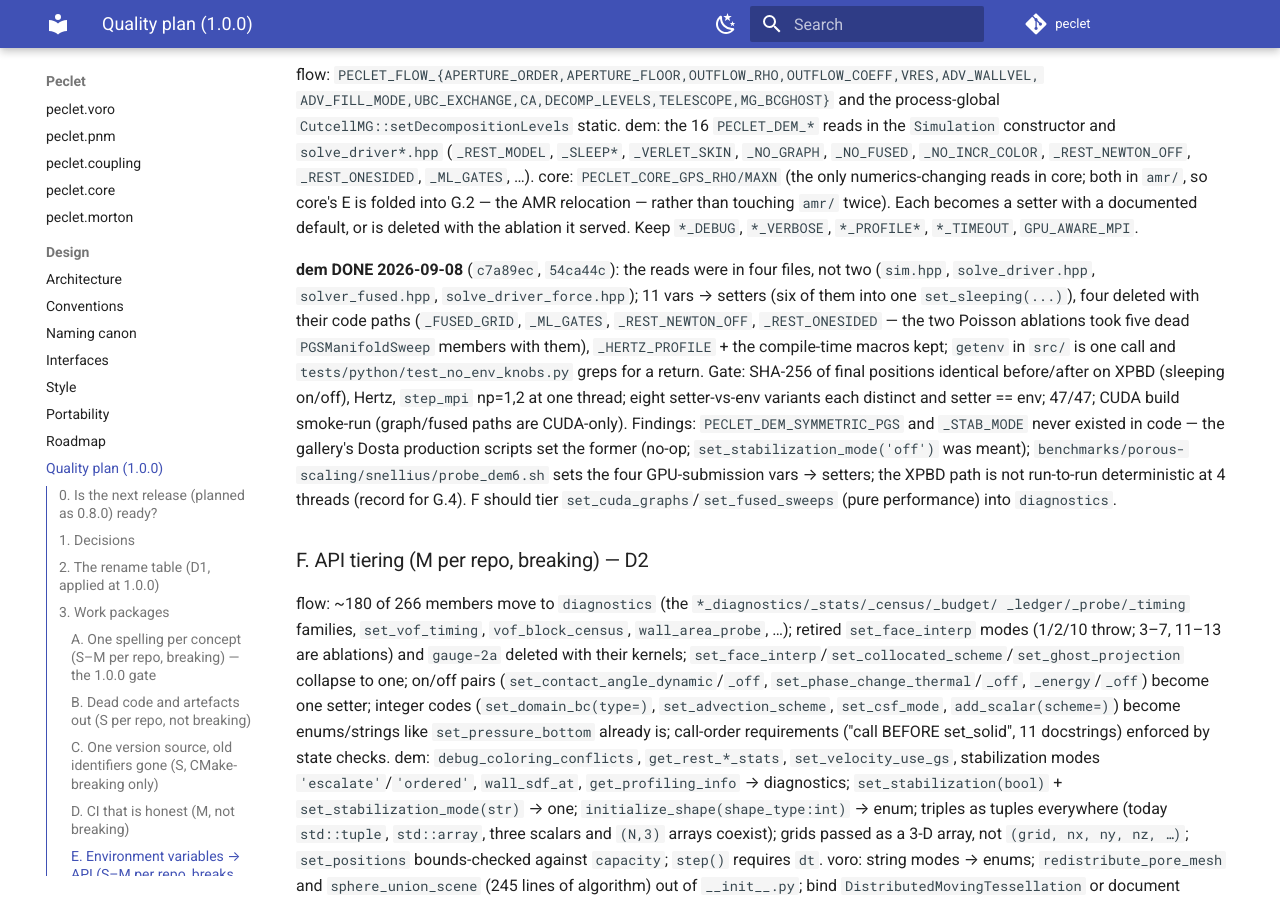
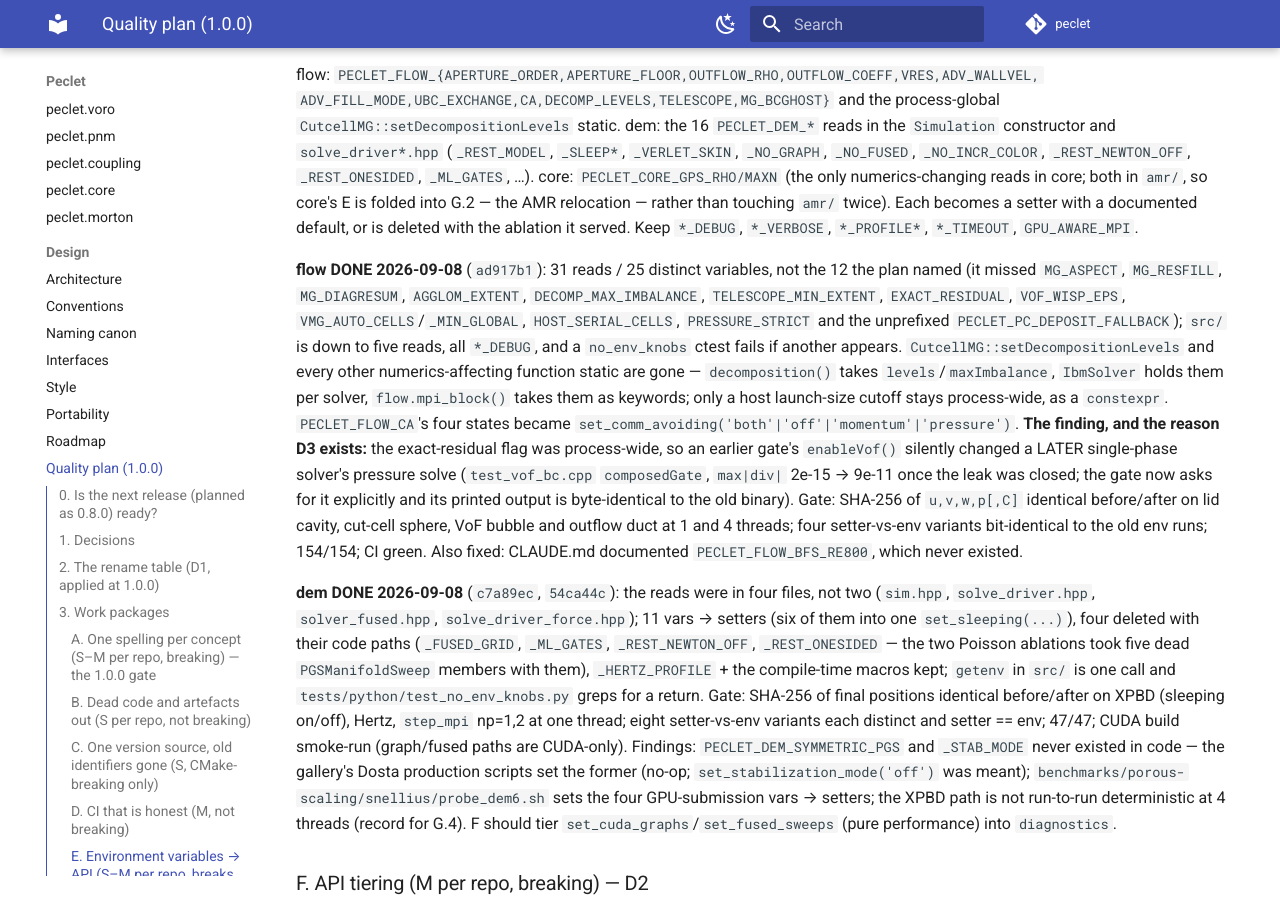
Before and after one commit to computational-chemical-engineering/peclet, an MkDocs documentation site: the page built from docs/QUALITY_PLAN.md, in a window 1280 px wide and 900 px high, scrolled down 7098 px. Built offline with MkDocs 1.6.1 and Material for MkDocs 9.7.7, drawn with Linux system fonts in a browser that asks for light colours; comment, search, counter and statistics services are not loaded; some of the changed text lies outside the part shown.

Commit message:
bump flow (486cdb3: package E — 25 env vars retired, the process-global statics made per-solver); CHANGELOG, QUALITY_PLAN
Package E closed a real defect: the exact-residual flag was process-wide, so enabling VoF on one
solver silently changed a later single-phase solver's pressure solve.

Co-Authored-By: Claude Opus 5 <noreply@anthropic.com>
Claude-Session: https://claude.ai/code/session_01Wqm2gbrbGKeKH8YVUHoTch

```diff
--- a/docs/QUALITY_PLAN.md
+++ b/docs/QUALITY_PLAN.md
@@ -265,6 +265,23 @@ constructor and `solve_driver*.hpp` (`_REST_MODEL`, `_SLEEP*`, `_VERLET_SKIN`, `
 folded into G.2 — the AMR relocation — rather than touching `amr/` twice). Each becomes a setter with a documented default, or is deleted with
 the ablation it served. Keep `*_DEBUG`, `*_VERBOSE`, `*_PROFILE*`, `*_TIMEOUT`, `GPU_AWARE_MPI`.
 
+**flow DONE 2026-09-08** (`ad917b1`): 31 reads / 25 distinct variables, not the 12 the plan named
+(it missed `MG_ASPECT`, `MG_RESFILL`, `MG_DIAGRESUM`, `AGGLOM_EXTENT`, `DECOMP_MAX_IMBALANCE`,
+`TELESCOPE_MIN_EXTENT`, `EXACT_RESIDUAL`, `VOF_WISP_EPS`, `VMG_AUTO_CELLS`/`_MIN_GLOBAL`,
+`HOST_SERIAL_CELLS`, `PRESSURE_STRICT` and the unprefixed `PECLET_PC_DEPOSIT_FALLBACK`); `src/` is
+down to five reads, all `*_DEBUG`, and a `no_env_knobs` ctest fails if another appears.
+`CutcellMG::setDecompositionLevels` and every other numerics-affecting function static are gone —
+`decomposition()` takes `levels`/`maxImbalance`, `IbmSolver` holds them per solver, `flow.mpi_block()`
+takes them as keywords; only a host launch-size cutoff stays process-wide, as a `constexpr`.
+`PECLET_FLOW_CA`'s four states became `set_comm_avoiding('both'|'off'|'momentum'|'pressure')`.
+**The finding, and the reason D3 exists:** the exact-residual flag was process-wide, so an earlier
+gate's `enableVof()` silently changed a LATER single-phase solver's pressure solve
+(`test_vof_bc.cpp` `composedGate`, `max|div|` 2e-15 → 9e-11 once the leak was closed; the gate now
+asks for it explicitly and its printed output is byte-identical to the old binary). Gate: SHA-256 of
+`u,v,w,p[,C]` identical before/after on lid cavity, cut-cell sphere, VoF bubble and outflow duct at 1
+and 4 threads; four setter-vs-env variants bit-identical to the old env runs; 154/154; CI green.
+Also fixed: CLAUDE.md documented `PECLET_FLOW_BFS_RE800`, which never existed.
+
 **dem DONE 2026-09-08** (`c7a89ec`, `54ca44c`): the reads were in four files, not two (`sim.hpp`,
 `solve_driver.hpp`, `solver_fused.hpp`, `solve_driver_force.hpp`); 11 vars → setters (six of them into
 one `set_sleeping(...)`), four deleted with their code paths (`_FUSED_GRID`, `_ML_GATES`,
@@ -446,3 +463,8 @@ lands; F and G.2 follow in the same repo.*
   `docs/python/dem.md` was regenerated from the tiered module; `tools/gen_python_api.py` now emits
   `Diagnostics` beside `Simulation`, so the developer tier is documented rather than hidden behind a
   property. The other generated pages are untouched (their modules did not change).
+- **2026-09-08, package E complete** — flow `ad917b1` (25 variables, the process-global statics, and a
+  real cross-solver leak closed), dem `54ca44c`, core's folded into G.2. Nine gallery files and one
+  Snellius batch script still name retired `PECLET_FLOW_*` variables (list in §3.E); `coupling` has
+  none. flow `486cdb3` finished H.1's citation follow-up, hand-wrapped because `flow_bindings.cpp`
+  sits on quality.yml's temporary vof-w4 exclude list and must not meet clang-format until W4 merges.
```
Also changed, not shown: CHANGELOG.md (+8 -0 lines).
